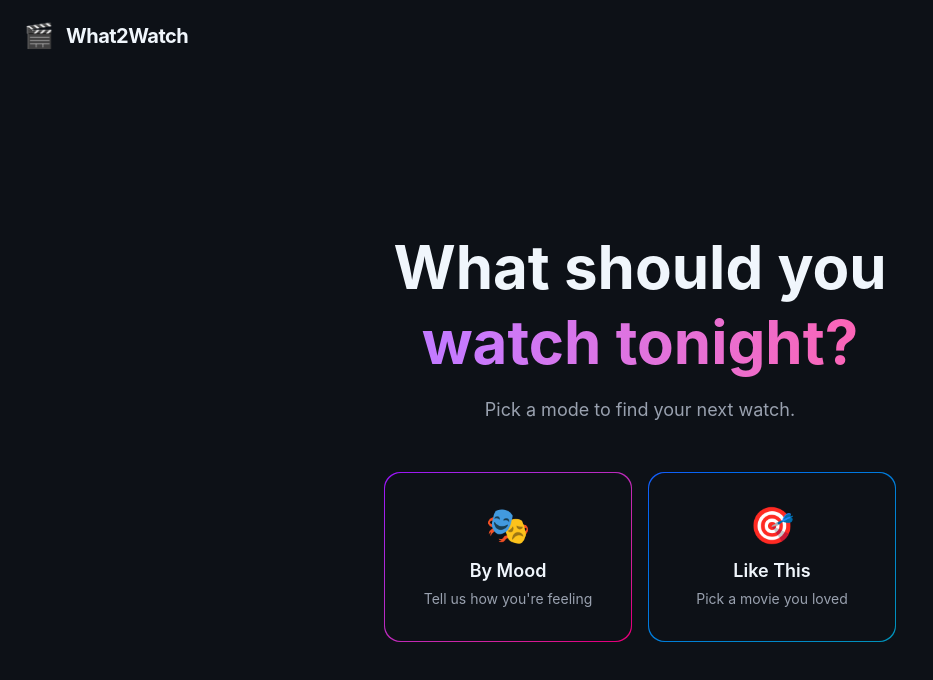
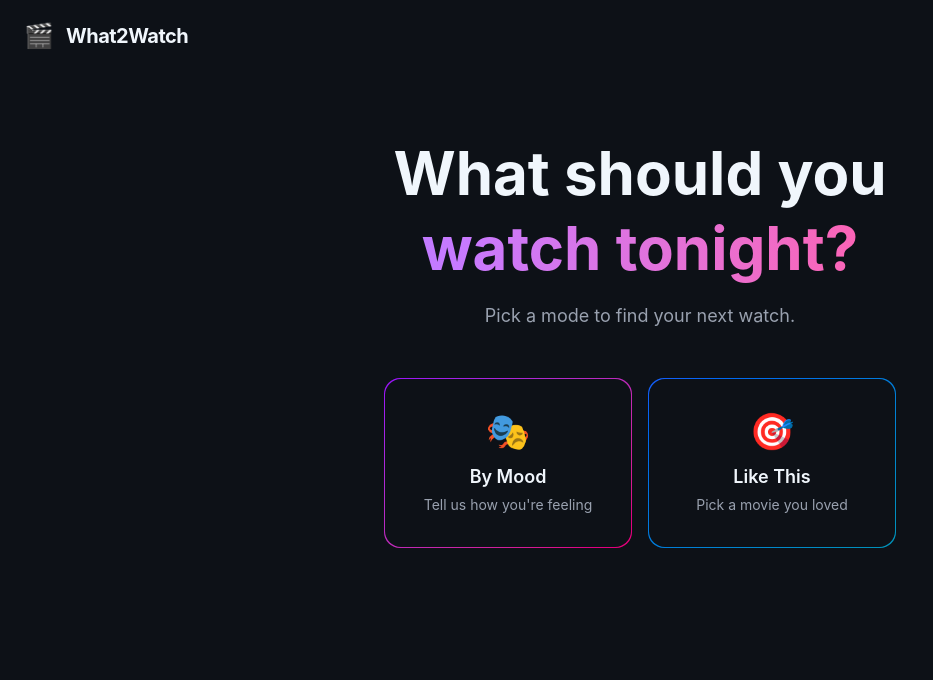
Before and after one commit to alexbecker1337/what2watch, a Next.js app: page / in a window 1280 px wide. Shown: the top 680 px of the page, without its empty margins (0-933 px from the left). Built offline with nearby package versions, Linux system fonts and the light colour scheme; no server answers.

Commit message:
UI tweaks — hero starts higher, smaller denser card grid

```diff
--- a/app/page.tsx
+++ b/app/page.tsx
@@ -19,7 +19,7 @@ export default function Home() {
 
       {/* Hero */}
       {!mode && (
-        <div className="flex-1 flex flex-col items-center justify-center px-4 text-center">
+        <div className="flex-1 flex flex-col items-center px-4 text-center pt-[8vh]">
           <h1 className="text-4xl md:text-6xl font-bold mb-4 leading-tight">
             What should you<br />
             <span className="text-transparent bg-clip-text bg-gradient-to-r from-purple-400 to-pink-400">
--- a/components/ResultsGrid.tsx
+++ b/components/ResultsGrid.tsx
@@ -85,7 +85,7 @@ export default function ResultsGrid({ fetchUrl, title }: Props) {
       {/* Grid */}
       {results.length > 0 ? (
         <>
-          <div className="grid grid-cols-2 sm:grid-cols-3 md:grid-cols-4 lg:grid-cols-5 gap-4">
+          <div className="grid grid-cols-3 sm:grid-cols-4 md:grid-cols-6 lg:grid-cols-8 gap-3">
             {results.map((movie) => (
               <MovieCard key={`${movie.id}-${movie.media_type}`} movie={movie} />
             ))}
@@ -104,7 +104,7 @@ export default function ResultsGrid({ fetchUrl, title }: Props) {
           )}
         </>
       ) : loading ? (
-        <div className="grid grid-cols-2 sm:grid-cols-3 md:grid-cols-4 lg:grid-cols-5 gap-4">
+        <div className="grid grid-cols-3 sm:grid-cols-4 md:grid-cols-6 lg:grid-cols-8 gap-3">
           {Array.from({ length: 10 }).map((_, i) => (
             <div
               key={i}
```
